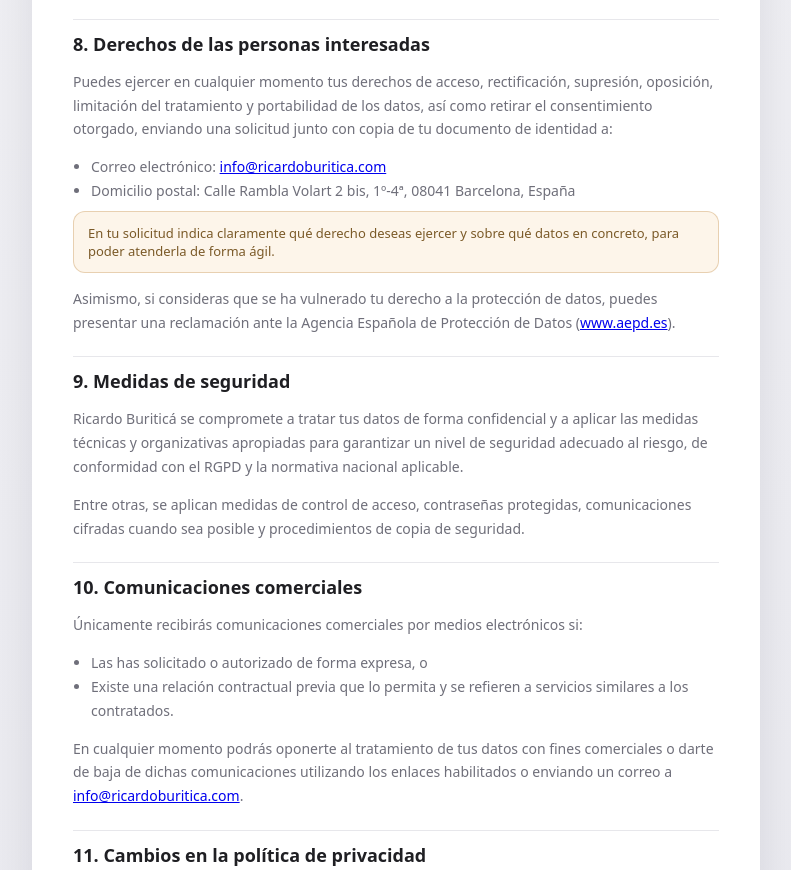
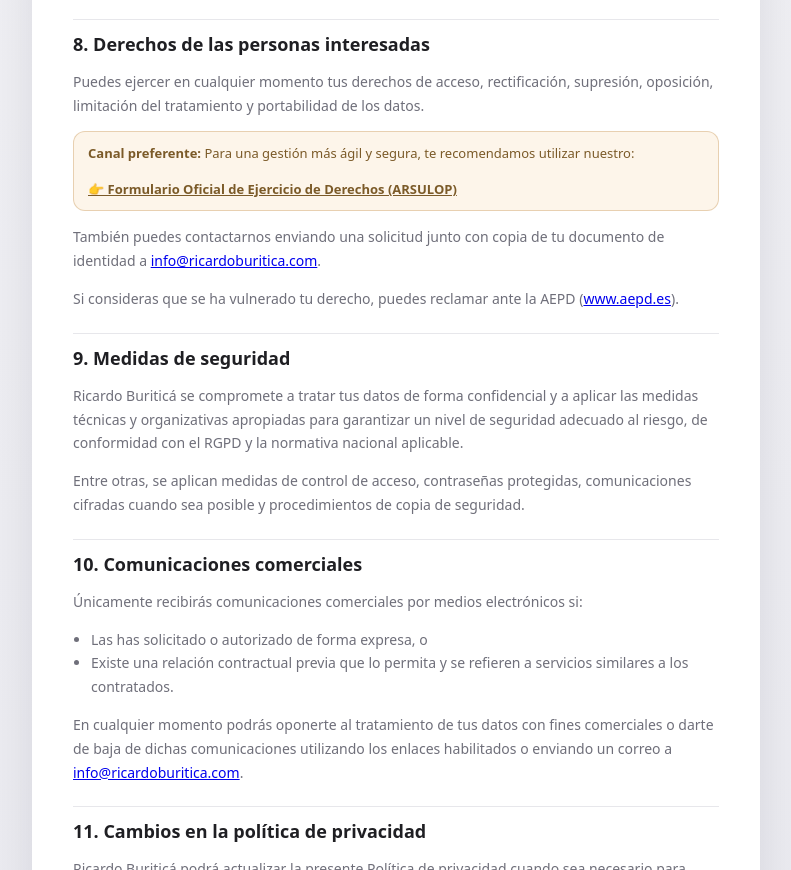
Before and after one commit to ricardobumu/ricardo-hub-legal, a plain HTML site: page politica-privacidad/index.html in a window 1280 px wide. Shown: the part 2429-3299 px from the top of the page, without its empty margins (244-1035 px from the left). Drawn offline with Linux system fonts and the light colour scheme.

Commit message:
Añadido canal preferente ARSULOP en política de privacidad

```diff
--- a/politica-privacidad/index.html
+++ b/politica-privacidad/index.html
@@ -256,22 +256,20 @@ Política de Privacidad
   <h2>8. Derechos de las personas interesadas</h2>
   <p>
     Puedes ejercer en cualquier momento tus derechos de acceso, rectificación, supresión,
-          oposición, limitación del tratamiento y portabilidad de los datos, así como retirar
-          el consentimiento otorgado, enviando una solicitud junto con copia de tu documento
-          de identidad a:
+    oposición, limitación del tratamiento y portabilidad de los datos.
   </p>
-        <ul>
-          <li>Correo electrónico: <a href="mailto:info@ricardoburitica.com">info@ricardoburitica.com</a></li>
-          <li>Domicilio postal: Calle Rambla Volart 2 bis, 1º‑4ª, 08041 Barcelona, España</li>
-        </ul>
   <div class="highlight">
-          En tu solicitud indica claramente qué derecho deseas ejercer y sobre qué datos
-          en concreto, para poder atenderla de forma ágil.
+    <strong>Canal preferente:</strong> Para una gestión más ágil y segura, te recomendamos utilizar nuestro:
+    <br><br>
+    <a href="https://tally.so/r/ODP8DY" style="color: #7b5a28; font-weight: bold; text-decoration: underline;">
+      👉 Formulario Oficial de Ejercicio de Derechos (ARSULOP)
+    </a>
   </div>
   <p>
-          Asimismo, si consideras que se ha vulnerado tu derecho a la protección de datos,
-          puedes presentar una reclamación ante la Agencia Española de Protección de Datos
-          (<a href="https://www.aepd.es" target="_blank" rel="noopener">www.aepd.es</a>).
+    También puedes contactarnos enviando una solicitud junto con copia de tu documento de identidad a <a href="mailto:info@ricardoburitica.com">info@ricardoburitica.com</a>.
+  </p>
+  <p>
+    Si consideras que se ha vulnerado tu derecho, puedes reclamar ante la AEPD (<a href="https://www.aepd.es" target="_blank" rel="noopener">www.aepd.es</a>).
   </p>
 </section>
 
```
Lines whose indentation alone changed are shown as unchanged.
